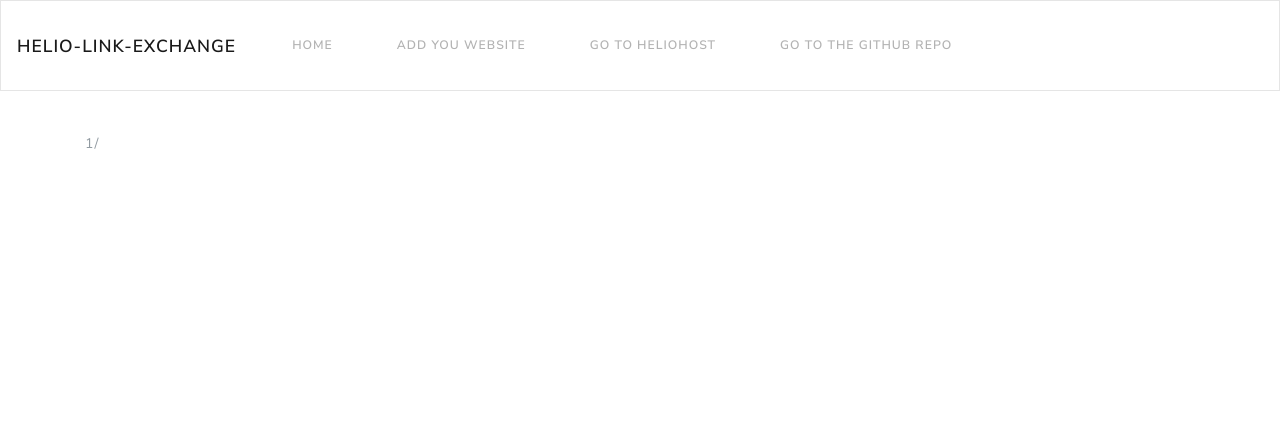
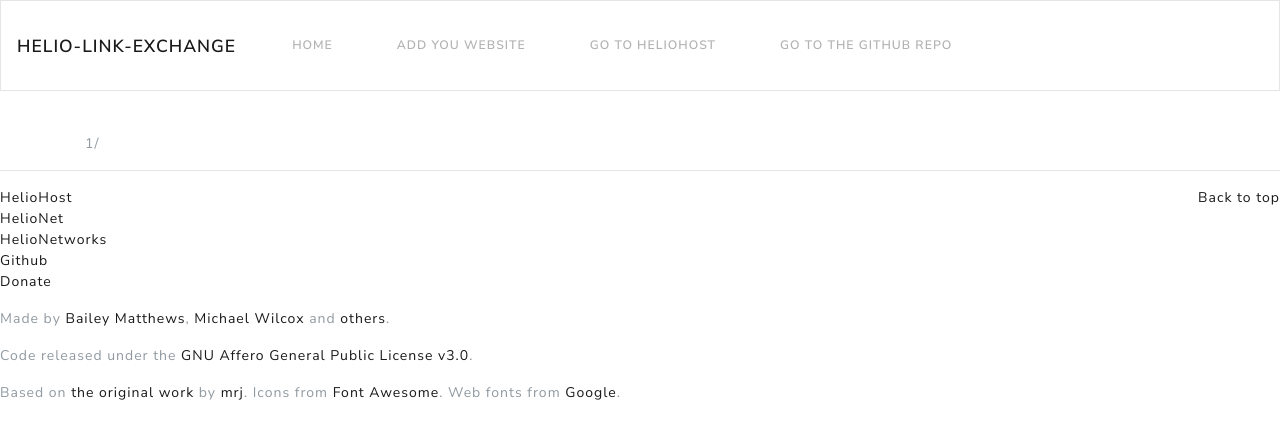
Before and after one commit to HelioNetworks/HelioLinkExchange, a PHP site: page /del.cookie.admin.php?cid=1 in a window 1280 px wide. Shown: the top 439 px of the page. Run offline with PHP 8.4, Linux system fonts and the light colour scheme; data that the repository does not hold is empty; some libraries are stand-ins or nearby versions.

Commit message:
Updated footer

```diff
--- a/assets/include/footer.php
+++ b/assets/include/footer.php
@@ -1,4 +1,25 @@
+</div>
+<footer id="footer">
+<hr/>
+        <div class="row">
+          <div class="col-lg-12">
+            <ul class="list-unstyled">
+              <li class="float-lg-right"><a href="#top">Back to top</a></li>
+              <li><a href="https://heliohost.org">HelioHost</a></li>
+              <li><a href="https://helionet.org">HelioNet</a></li>
+              <li><a href="https://github.com/HelioNetworks/HelioLinkExchange">HelioNetworks</a></li>
+              <li><a href="https://github.com/HelioNetworks/HelioLinkExchange">Github</a></li>
+              <li><a href="https://www.heliohost.org/donate/">Donate</a></li>
+            </ul>
+            <p>Made by <a href="https://www.helionet.org/index/user/123463-bailey/">Bailey Matthews</a>, <a href="https://www.helionet.org/index/user/96985-miwilc/">Michael Wilcox</a> and <a href="https://github.com/HelioNetworks/HelioLinkExchange/graphs/contributors">others</a>.</p>
+            <p>Code released under the <a href="https://github.com/HelioNetworks/HelioLinkExchange/blob/master/LICENSE">
+GNU Affero General Public License v3.0</a>.</p>
+            <p>Based on <a href="https://github.com/HelioNetworks/HelioLinkExchange/tree/original">the original work</a> by <a href="https://www.helionet.org/index/user/118243-mrj/">mrj</a>. Icons from <a href="http://fontawesome.io/" rel="nofollow">Font Awesome</a>. Web fonts from <a href="https://fonts.google.com/" rel="nofollow">Google</a>.</p>
 
+          </div>
+        </div>
+
+      </footer>
 <script src="https://code.jquery.com/jquery-3.2.1.slim.min.js" integrity="sha384-KJ3o2DKtIkvYIK3UENzmM7KCkRr/rE9/Qpg6aAZGJwFDMVNA/GpGFF93hXpG5KkN" crossorigin="anonymous"></script>
 <script src="https://cdnjs.cloudflare.com/ajax/libs/popper.js/1.12.9/umd/popper.min.js" integrity="sha384-ApNbgh9B+Y1QKtv3Rn7W3mgPxhU9K/ScQsAP7hUibX39j7fakFPskvXusvfa0b4Q" crossorigin="anonymous"></script>
 <script src="https://maxcdn.bootstrapcdn.com/bootstrap/4.0.0-beta.3/js/bootstrap.min.js" integrity="sha384-a5N7Y/aK3qNeh15eJKGWxsqtnX/wWdSZSKp+81YjTmS15nvnvxKHuzaWwXHDli+4" crossorigin="anonymous"></script>
```
Also changed, not shown: assets/css/base.css (+9 -0 lines).
